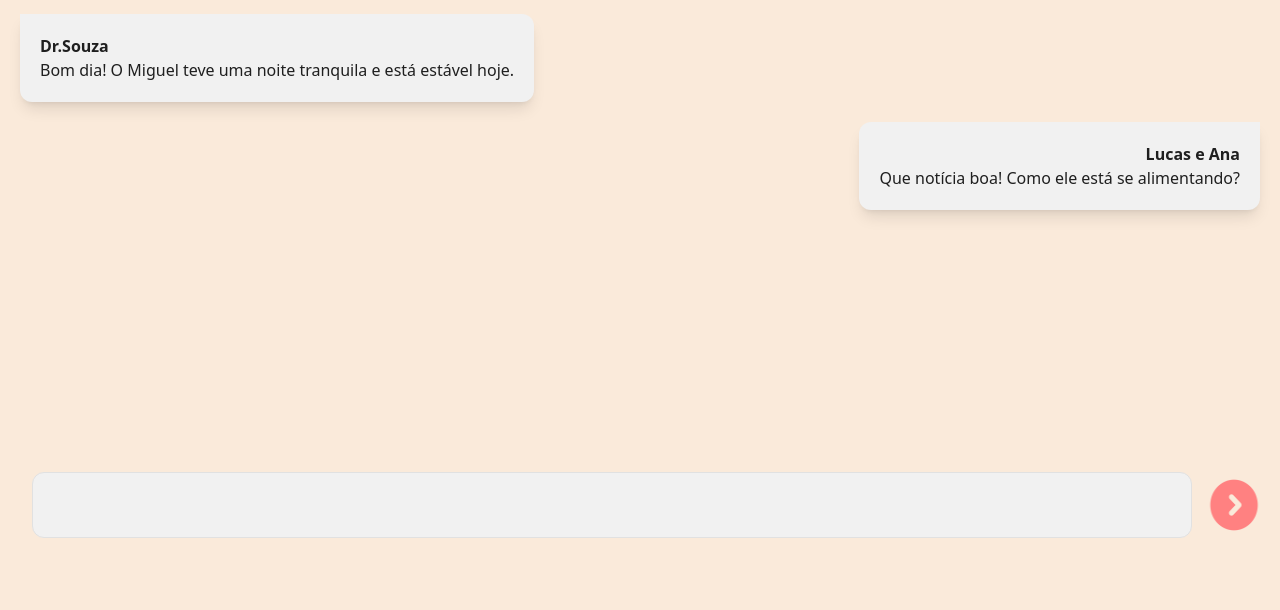
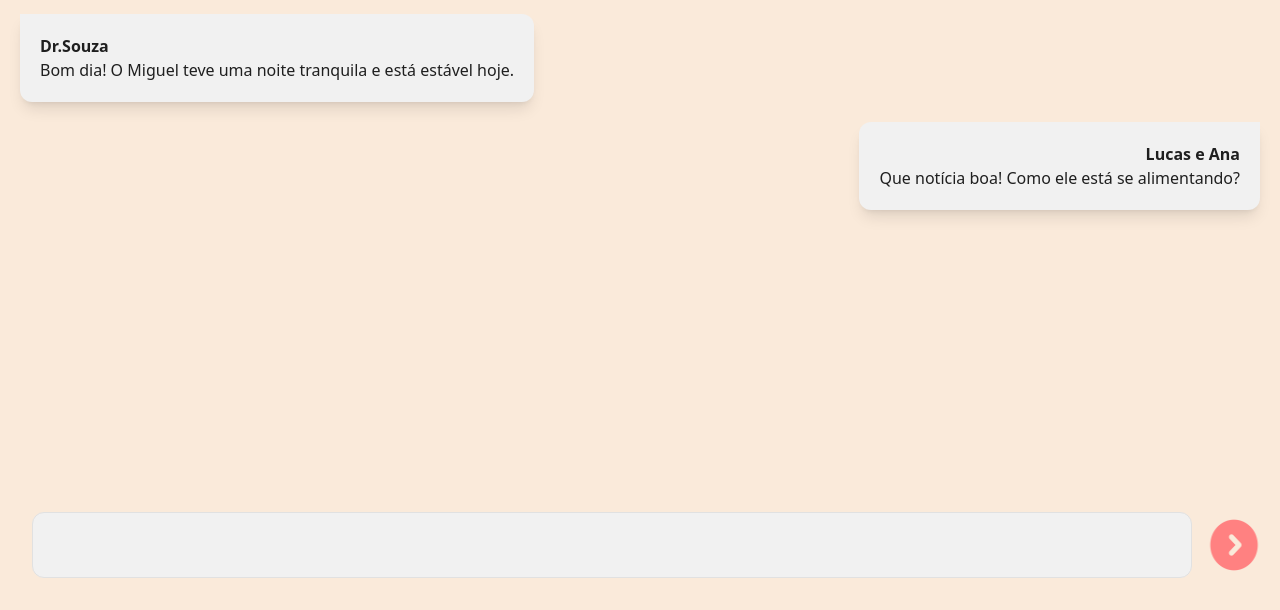
Before and after one commit to NelsonBenedito/NexuxBaby, a plain HTML site: page pages/chat.html in a window 1280 px wide. Shown: the part 190-800 px from the top of the page. Drawn offline with nearby package versions, Linux system fonts and the light colour scheme; files that its build step writes are made by us from their sources.

Commit message:
chat visual improves

```diff
--- a/pages/chat.html
+++ b/pages/chat.html
@@ -45,7 +45,7 @@
                 </span>
             </div>
         </div>
-        <div class="flex absolute py-8 mr-4 pl-8 gap-3 inset-x-0 bottom-10 items-center">
+        <div class="flex absolute py-8 mr-4 pl-8 gap-3 inset-x-0 bottom-0 items-center">
             <input class="bg-[#f1f1f1] rounded-xl w-full border border-[#e1e1e1] p-5" type="text">
             <button><img class="w-16 h-16" src="../assets/circulo-de-flecha.png" alt=""></button>
         </div>
```
